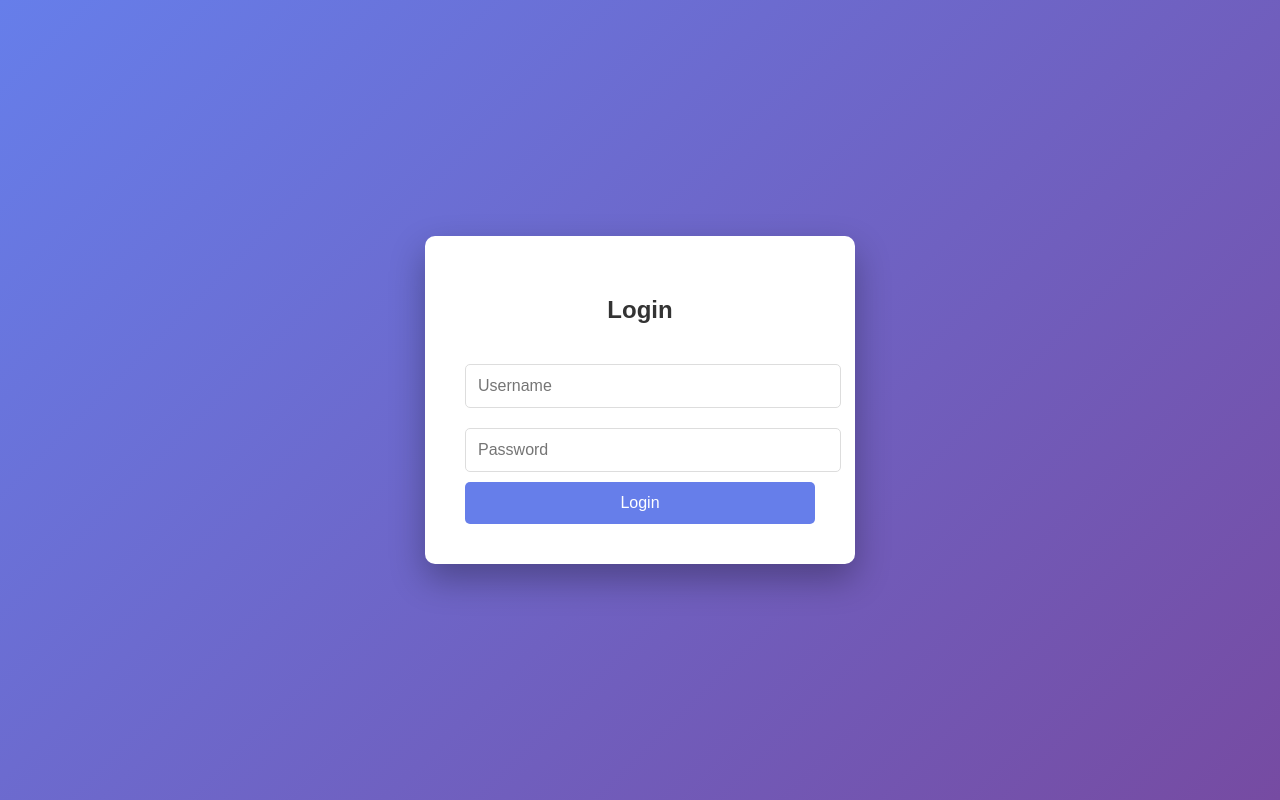
After one commit to Mustafaa8a/Smart-Fuzzing-Framework-for-Web-Apps, a Flask app: page /login in a window 1280 px wide. The commit adds this page. Run offline with Flask 3, Linux system fonts and the light colour scheme.

Commit message:
commit 2

```diff
--- a/FUZZ FrameWork Site/app.py
+++ b/FUZZ FrameWork Site/app.py
@@ -1,7 +1,16 @@
-from flask import Flask,render_template,render_template_string,send_from_directory,request
+from flask import Flask,render_template,render_template_string,send_from_directory,request,redirect,url_for
 from os import popen
+from flask import Flask, request, jsonify
+from flask_jwt_extended import JWTManager, create_access_token, jwt_required, get_jwt_identity
+from werkzeug.security import generate_password_hash, check_password_hash
+from datetime import timedelta
 import urllib.parse
+
 app=Flask(__name__)
+app.config['JWT_SECRET_KEY'] = 'lol_i_am_the_admin'
+app.config['JWT_ACCESS_TOKEN_EXPIRES'] = timedelta(hours=1)
+
+jwt=JWTManager(app)
 
 # Command injection filter
 def filter(cmd):
@@ -20,6 +29,10 @@ def home():
 @app.route("/template")
 def template():
     name = request.args.get("name")
+    if name:
+        if '{' in name or '}' in name:
+            return render_template_string("Hacker",status_word="Hacker"), 403
+
     html=f"""
     <!DOCTYPE html>
     <html>
@@ -28,7 +41,7 @@ def template():
     </body>
     </html>
     """
-    return render_template_string(html,name=name)
+    return render_template_string(html)
 
 # Command injection challenge
 @app.route("/run")
@@ -41,10 +54,25 @@ def about():
 
     allowed = filter(cmd)
     if not allowed:
-        return render_template("run.html",output="Hacker")
+        return render_template("run.html",output="Hacker"), 403
 
     output=popen(f"ping -c 2 {cmd}").read()
     return render_template("run.html",output=f"{output}")
 
+@app.route("/login",methods=["GET", "POST"])
+def login():
+    if request.method=="GET":
+        return render_template("login.html")
+    elif request.method=="POST":
+
+        if not username or not password:
+            return jsonify({"error": "Email and password required"}), 400
+
+        username = request.form["username"]
+        password = request.form["password"]
+        if username=="admin" and password=="admin":
+            return redirect(url_for("home"))
+
+
 if __name__=="__main__":
     app.run(debug=True,host='0.0.0.0', port=5000)
--- /dev/null
+++ b/FUZZ FrameWork Site/static/robots.txt
@@ -0,0 +1 @@
+lol
--- /dev/null
+++ b/FUZZ FrameWork Site/templates/login.html
@@ -0,0 +1,78 @@
+<!DOCTYPE html>
+    <html lang="en">
+    <head>
+        <meta charset="UTF-8">
+        <meta name="viewport" content="width=device-width, initial-scale=1.0">
+        <title>Login</title>
+        <style>
+            body {
+                font-family: Arial, sans-serif;
+                background: linear-gradient(135deg, #667eea, #764ba2);
+                height: 100vh;
+                display: flex;
+                justify-content: center;
+                align-items: center;
+                margin: 0;
+            }
+            .login-box {
+                background: white;
+                padding: 40px;
+                border-radius: 10px;
+                box-shadow: 0 15px 35px rgba(0,0,0,0.3);
+                width: 350px;
+            }
+            h2 {
+                text-align: center;
+                color: #333;
+                margin-bottom: 30px;
+            }
+            input {
+                width: 100%;
+                padding: 12px;
+                margin: 10px 0;
+                border: 1px solid #ddd;
+                border-radius: 5px;
+                font-size: 16px;
+            }
+            button {
+                width: 100%;
+                padding: 12px;
+                background: #667eea;
+                color: white;
+                border: none;
+                border-radius: 5px;
+                font-size: 16px;
+                cursor: pointer;
+            }
+            button:hover { background: #5a6fd8; }
+            .message {
+                padding: 10px;
+                margin: 15px 0;
+                border-radius: 5px;
+                text-align: center;
+            }
+            .success { background: #d4edda; color: #155724; }
+            .error { background: #f8d7da; color: #721c24; }
+        </style>
+    </head>
+    <body>
+        <div class="login-box">
+            <h2>Login</h2>
+
+            <!-- Flash messages -->
+            {% with messages = get_flashed_messages(with_categories=true) %}
+              {% if messages %}
+                {% for category, msg in messages %}
+                  <div class="message {{ category }}">{{ msg }}</div>
+                {% endfor %}
+              {% endif %}
+            {% endwith %}
+
+            <form method="post">
+                <input type="text" name="username" placeholder="Username" required>
+                <input type="password" name="password" placeholder="Password" required>
+                <button type="submit">Login</button>
+            </form>
+        </div>
+    </body>
+    </html>
```
Also changed, not shown: FUZZ FrameWork Site/templates/template.html (+8 -2 lines), FUZZER/fuzz.py (+85 -17 lines).
